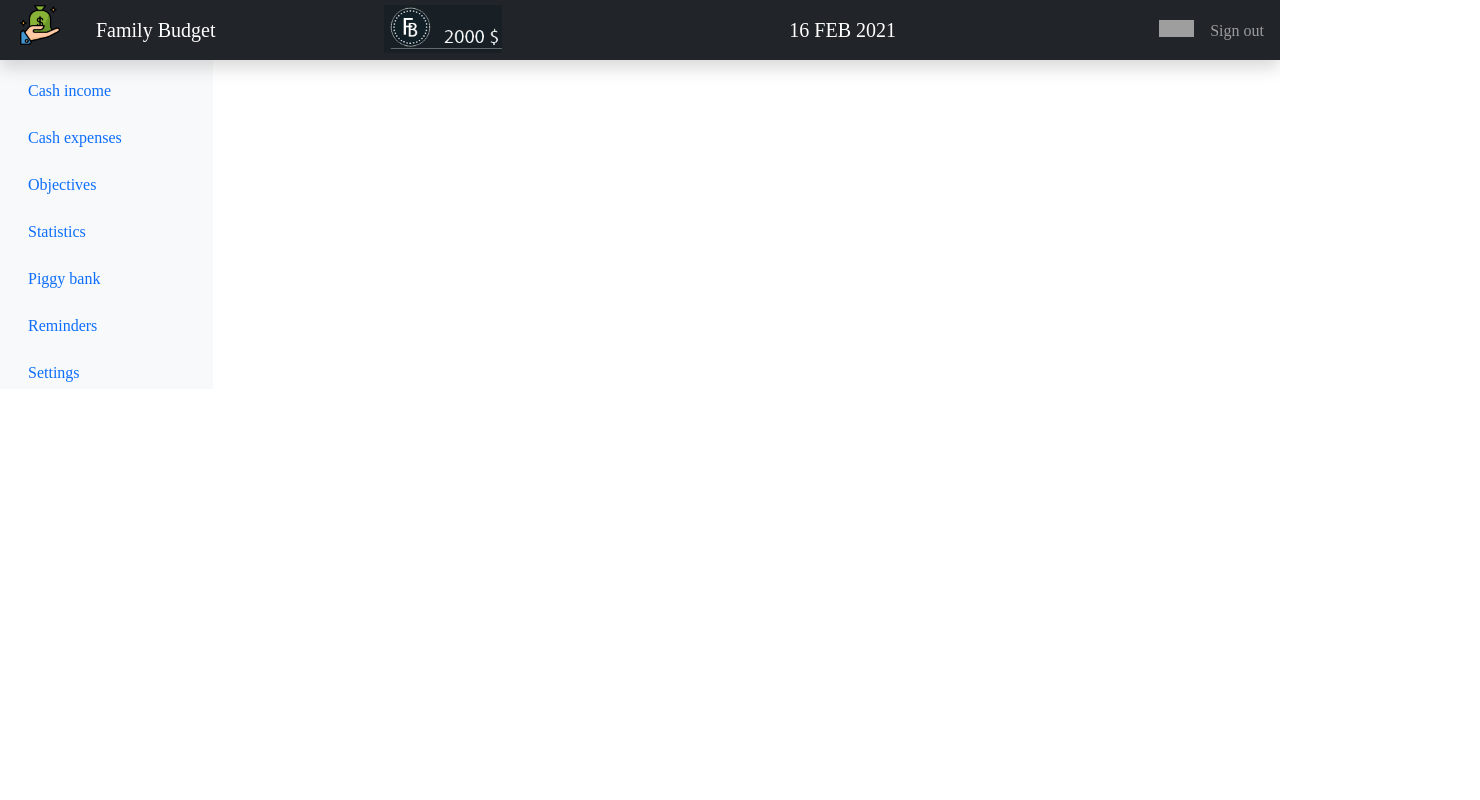
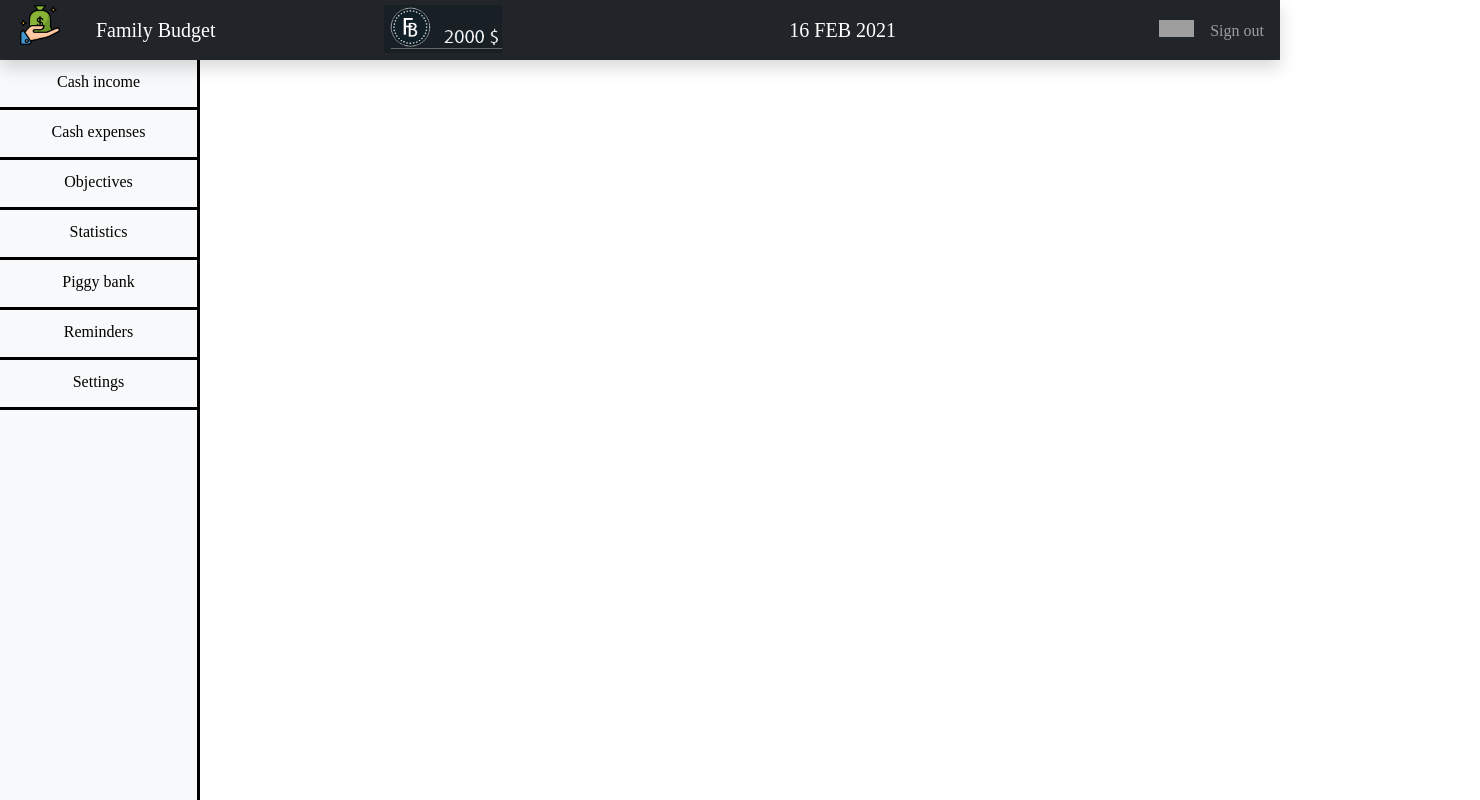
Before and after one commit to RafoelAz/FamilyBudget, a React (Create React App) app in the folder ui/: page /dashboard in a window 1280 px wide. Shown: the top 800 px of the page, 1480 px wide, since content can reach past the window. Built offline with nearby package versions, Linux system fonts and the light colour scheme; grey boxes are pictures that could not be loaded; the HTML template or start-up script is replaced by a standard one.

Commit message:
created dashboard, income

```diff
--- /dev/null
+++ b/ui/src/components/main.css
@@ -0,0 +1,6 @@
+.main {
+  height: 800px;
+  width: 100%;
+  margin: 0;
+  padding: 0;
+}
--- /dev/null
+++ b/ui/src/components/main.jsx
@@ -0,0 +1,7 @@
+import './main.css';
+
+function Main() {
+  return <div className="main" />;
+}
+
+export { Main };
--- a/ui/src/components/nav.css
+++ b/ui/src/components/nav.css
@@ -1,3 +1,29 @@
-.btn {
-  line-height: 4;
+.menu {
+  margin: 0 !important;
+  padding: 0 !important;
+  width: 200px;
+  border-right: 3.5px solid black;
 }
+
+.menu .menu__position {
+  margin: 0;
+  padding: 0;
+}
+
+.menu .menu__nav {
+  margin: 0;
+  padding: 0;
+}
+
+.menu li {
+  border-bottom: 3.5px solid black;
+  height: 50px;
+  display: flex;
+  justify-content: center;
+  line-height: 27px;
+}
+
+.menu a {
+  color: black;
+  margin: 0;
+}
--- a/ui/src/pages/dashboard.page.css
+++ b/ui/src/pages/dashboard.page.css
@@ -0,0 +1,4 @@
+.row {
+  display: flex;
+  flex-wrap: nowrap;
+}
--- a/ui/src/pages/dashboard.page.jsx
+++ b/ui/src/pages/dashboard.page.jsx
@@ -1,6 +1,7 @@
 import './dashboard.page.css';
 import { Header } from '../components/header';
 import { Nav } from '../components/nav';
+import { Main } from '../components/main';
 
 export function DashboardPage() {
   return (
@@ -10,6 +11,7 @@ export function DashboardPage() {
       <div className="container-fluid">
         <div className="row">
           <Nav />
+          <Main />
         </div>
       </div>
     </body>
--- a/ui/src/pages/income.page.css
+++ b/ui/src/pages/income.page.css
@@ -1,3 +1,4 @@
-.container-main {
-  color: red;
+.row {
+  display: flex;
+  flex-wrap: nowrap;
 }
--- a/ui/src/pages/income.page.jsx
+++ b/ui/src/pages/income.page.jsx
@@ -1,19 +1,18 @@
 import './income.page.css';
 import { Header } from '../components/header';
 import { Nav } from '../components/nav';
+import { Main } from '../components/main';
 
 export function IncomePage() {
   return (
     <body>
       <Header />
-      <Nav />
 
-      <div className="container-main">
-        <p>
-          Lorem ipsum dolor sit, amet consectetur adipisicing elit. Expedita
-          blanditiis consequuntur in eligendi quod, quas sequi vero optio odit fugit
-          cum reiciendis nemo soluta, ratione sint suscipit odio dignissimos modi!
-        </p>
+      <div className="container-fluid">
+        <div className="row">
+          <Nav />
+          <Main />
+        </div>
       </div>
     </body>
   );
```
